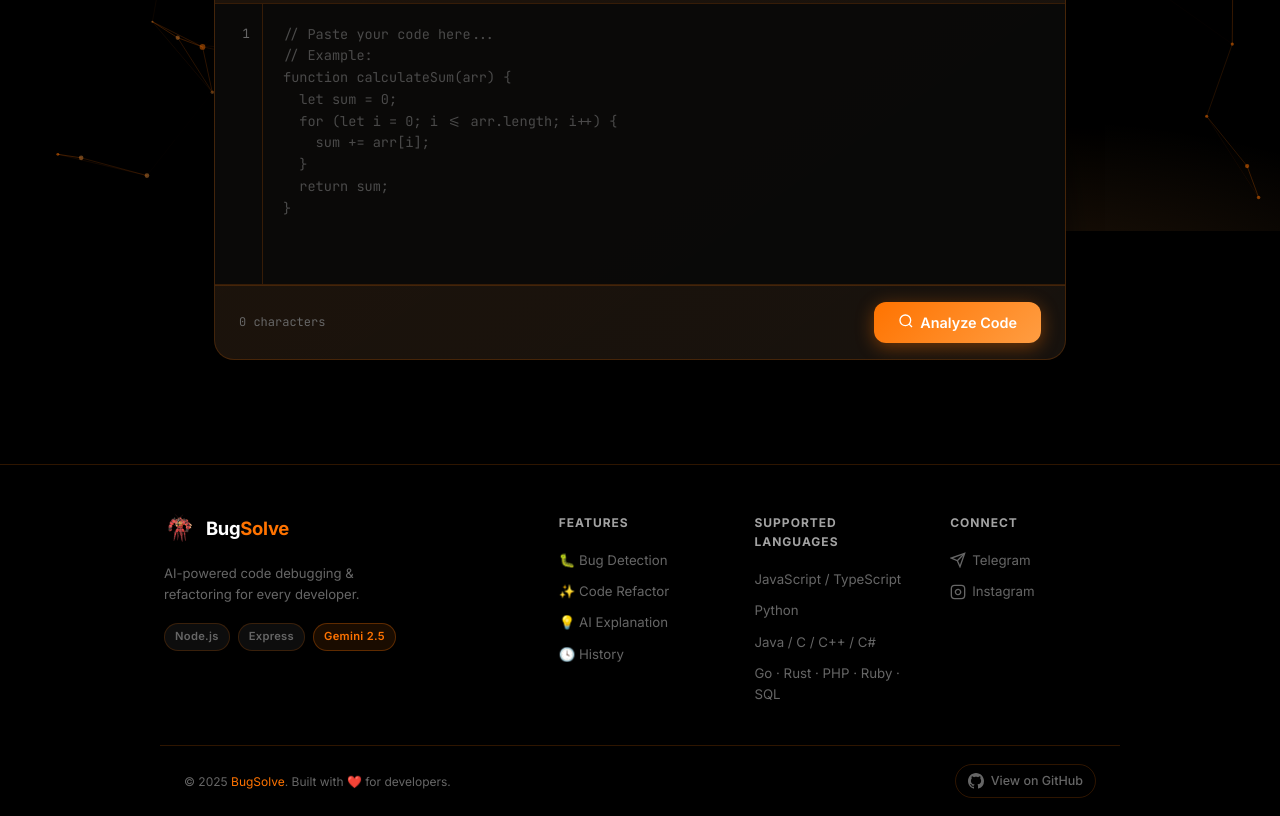
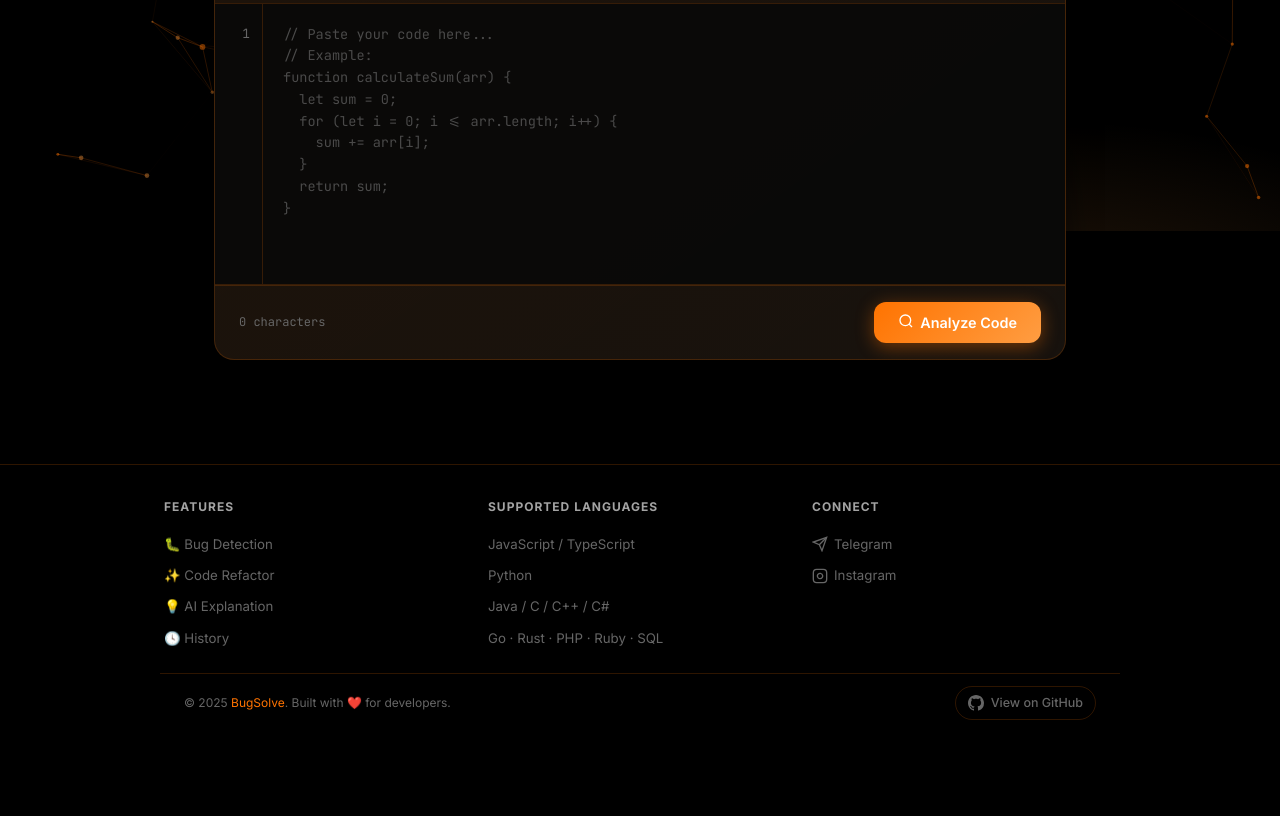
Before and after one commit to Khanndoinggood/BugSolvev1, a website: page public/index.html in a window 1280 px wide. Shown: the part 569-1385 px from the top of the page. After the commit the page ends 1301 px from the top, so only its background shows below. Drawn offline with nearby package versions, Linux system fonts and the light colour scheme.

Commit message:
Simplify footer: remove brand column and reduce height

```diff
--- a/public/index.html
+++ b/public/index.html
@@ -210,19 +210,6 @@ function calculateSum(arr) {
   <footer class="footer">
     <div class="footer-inner">
 
-      <!-- Brand Column -->
-      <div class="footer-col footer-brand-col">
-        <div class="footer-logo">
-          <img src="img/image.png" alt="BugSolve Logo" class="footer-logo-img" />
-          <span class="footer-logo-name">Bug<span class="footer-accent">Solve</span></span>
-        </div>
-        <p class="footer-tagline">AI-powered code debugging &amp; refactoring for every developer.</p>
-        <div class="footer-tech-badges">
-          <span class="tech-badge">Node.js</span>
-          <span class="tech-badge">Express</span>
-          <span class="tech-badge accent">Gemini 2.5</span>
-        </div>
-      </div>
 
       <!-- Links Column -->
       <div class="footer-col">
--- a/public/style.css
+++ b/public/style.css
@@ -1100,16 +1100,16 @@ body {
   border-top: 1px solid var(--border);
   position: relative;
   z-index: 1;
-  padding: 48px 0 0;
+  padding: 32px 0 0;
 }
 
 .footer-inner {
   max-width: 1000px;
   margin: 0 auto;
-  padding: 0 24px 40px;
+  padding: 0 24px 24px;
   display: grid;
-  grid-template-columns: 2.2fr 1fr 1fr 1fr;
-  gap: 30px;
+  grid-template-columns: 1fr 1fr 1fr;
+  gap: 20px;
 }
 
 .footer-col {
@@ -1205,7 +1205,7 @@ body {
 
 .footer-bottom {
   border-top: 1px solid var(--border);
-  padding: 18px 24px;
+  padding: 12px 24px;
   display: flex;
   align-items: center;
   justify-content: space-between;
```
